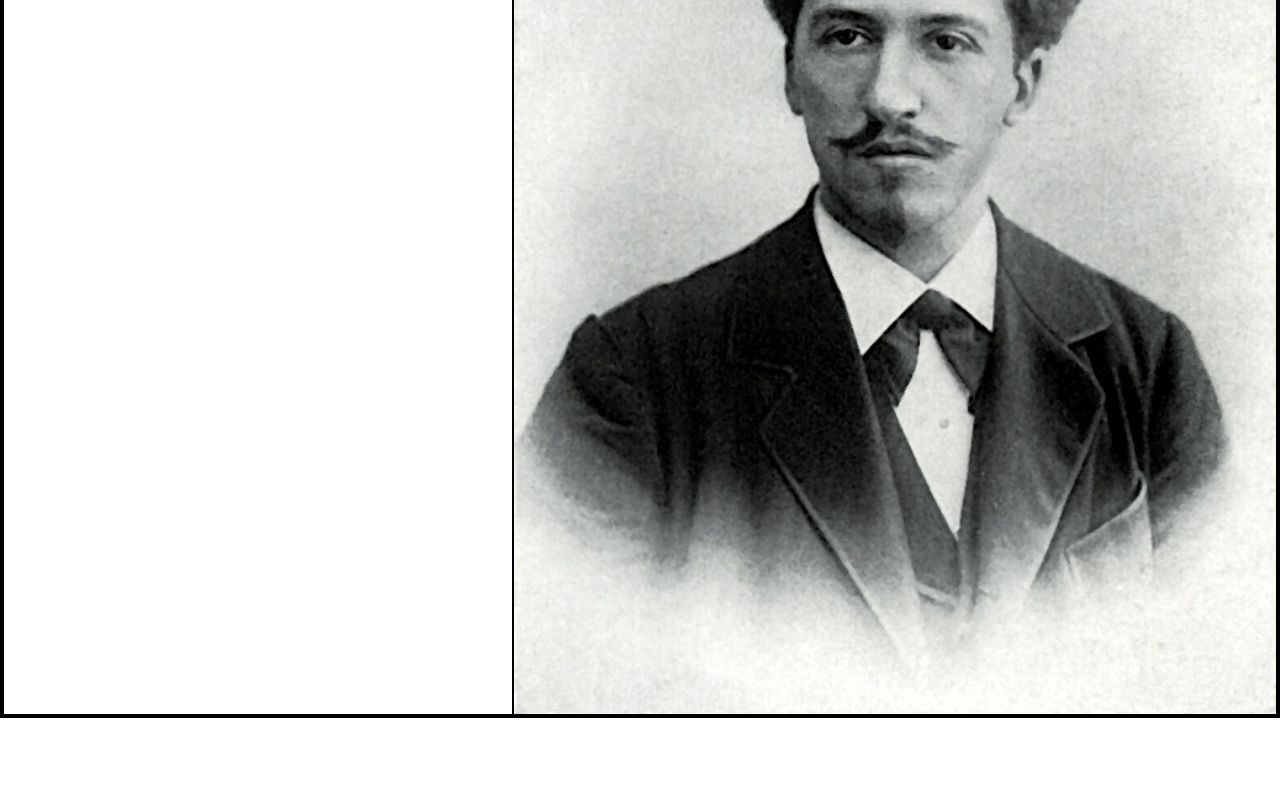
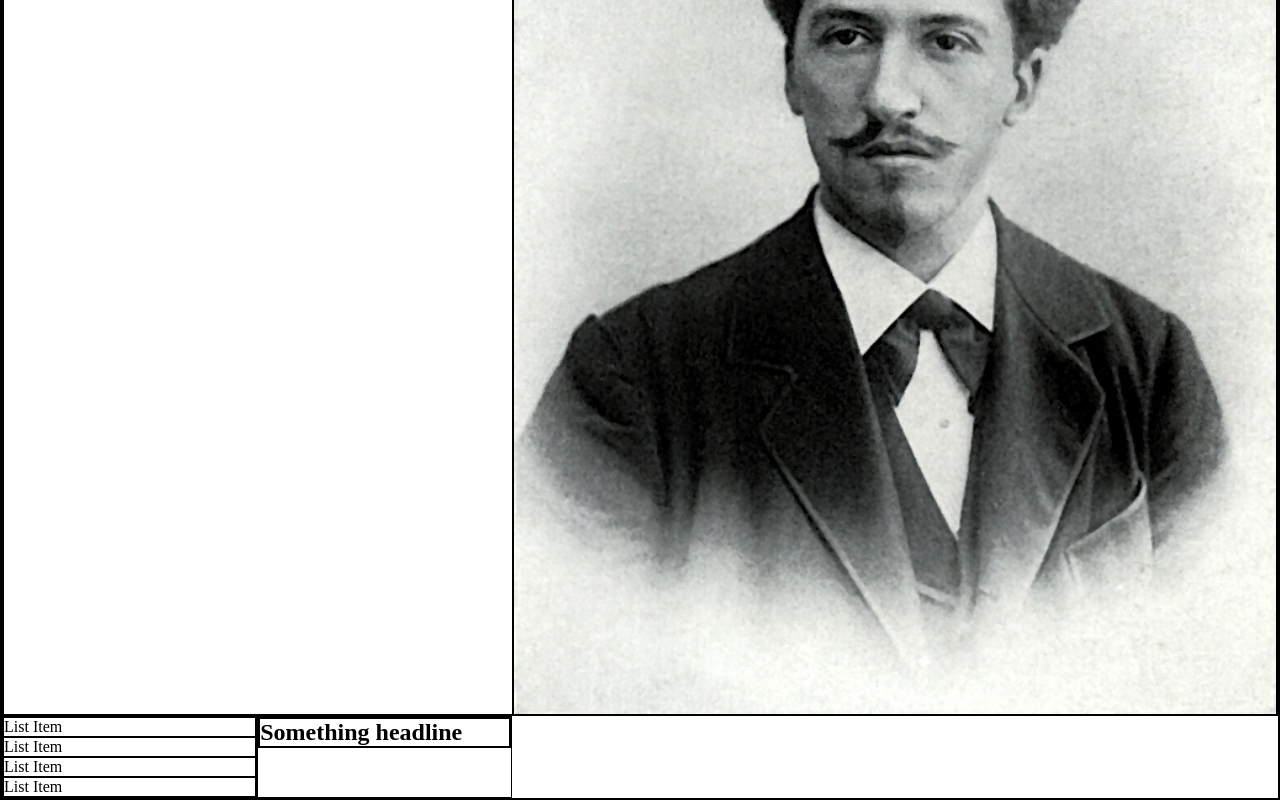
Before and after one commit to LaneyStarkey/practice-3-LaneyStarkey, a plain HTML site: page index.html in a window 1280 px wide. Shown: the part 331-1131 px from the top of the page. Before the commit the page ends 1049 px from the top, so only its background shows below. Drawn offline with Linux system fonts and the light colour scheme.

Commit message:
added main and aside

```diff
--- a/index.html
+++ b/index.html
@@ -19,5 +19,17 @@
         </div>
         <img src="images/Piet_Mondriaan.jpg" alt="Portriat of Piet_Mondriaan">
     </header>
+
+    <aside>
+        <p>List Item</p>
+        <p>List Item</p>
+        <p>List Item</p>
+        <p>List Item</p>
+    </aside>
+    <main>
+        <article>
+            <h2> Something headline</h2>
+        </article>
+    </main>
 </body>
 </html>
```
